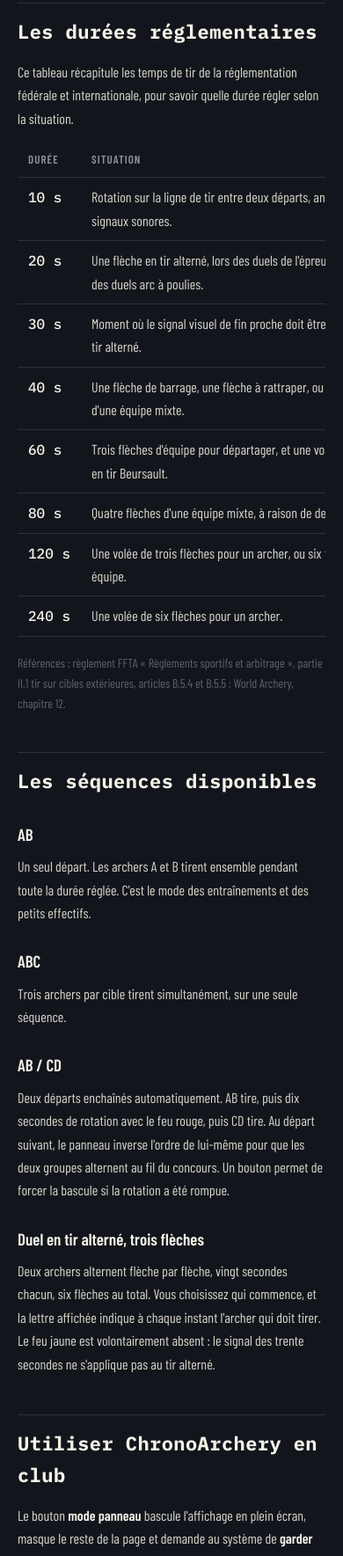
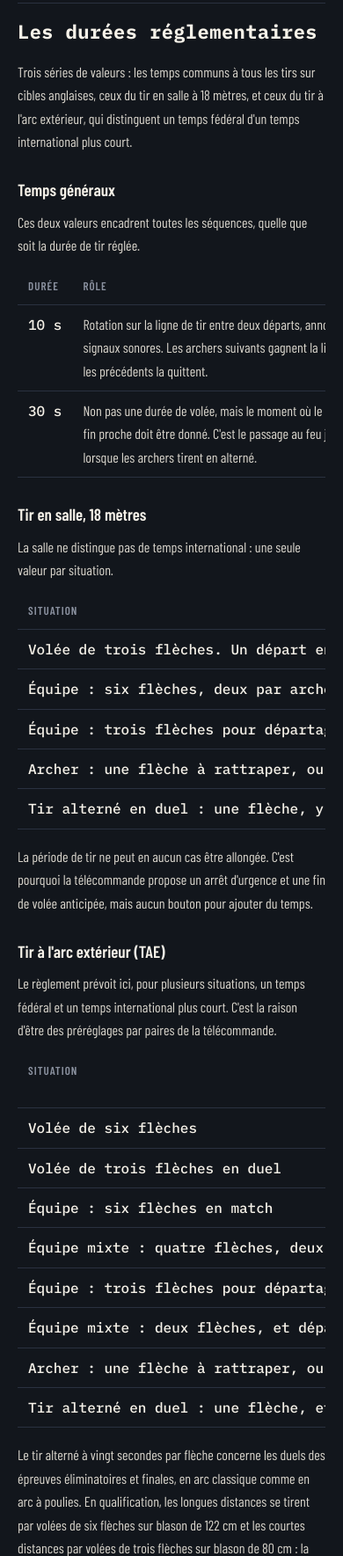
Before and after one commit to GhiBau/chronoarchery, a plain HTML site: page index.html in a window 390 px wide. Shown: the part 2237-4006 px from the top of the page at 88% size. Drawn offline with nearby package versions, Linux system fonts and the light colour scheme.

Commit message:
Revise shooting times and descriptions in index.
Updated the text and structure of the regulatory shooting times section in the HTML document, including changes to the tables and added descriptions for various shooting scenarios.

```diff
--- a/index.html
+++ b/index.html
@@ -479,30 +479,94 @@
 
   <h2>Les durées réglementaires</h2>
   <p>
-    Ce tableau récapitule les temps de tir de la réglementation fédérale et internationale, pour
-    savoir quelle durée régler selon la situation.
+    Trois séries de valeurs : les temps communs à tous les tirs sur cibles anglaises, ceux du tir en
+    salle à 18 mètres, et ceux du tir à l'arc extérieur, qui distinguent un temps fédéral d'un temps
+    international plus court.
+  </p>
+
+  <h3>Temps généraux</h3>
+  <p>
+    Ces deux valeurs encadrent toutes les séquences, quelle que soit la durée de tir réglée.
   </p>
   <div class="table-scroll">
     <table>
-      <caption class="sr-only">Temps de tir réglementaires en tir à l'arc</caption>
+      <caption class="sr-only">Temps communs à toutes les séquences de tir</caption>
       <thead>
-        <tr><th>Durée</th><th>Situation</th></tr>
+        <tr><th>Durée</th><th>Rôle</th></tr>
       </thead>
       <tbody>
-        <tr><td>10 s</td><td>Rotation sur la ligne de tir entre deux départs, annoncée par deux signaux sonores.</td></tr>
-        <tr><td>20 s</td><td>Une flèche en tir alterné, lors des duels de l'épreuve olympique et des duels arc à poulies.</td></tr>
-        <tr><td>30 s</td><td>Moment où le signal visuel de fin proche doit être donné, sauf en tir alterné.</td></tr>
-        <tr><td>40 s</td><td>Une flèche de barrage, une flèche à rattraper, ou deux flèches d'une équipe mixte.</td></tr>
-        <tr><td>60 s</td><td>Trois flèches d'équipe pour départager, et une volée d'une flèche en tir Beursault.</td></tr>
-        <tr><td>80 s</td><td>Quatre flèches d'une équipe mixte, à raison de deux par archer.</td></tr>
-        <tr><td>120 s</td><td>Une volée de trois flèches pour un archer, ou six flèches pour une équipe.</td></tr>
-        <tr><td>240 s</td><td>Une volée de six flèches pour un archer.</td></tr>
+        <tr><td>10 s</td><td>Rotation sur la ligne de tir entre deux départs, annoncée par deux signaux sonores. Les archers suivants gagnent la ligne pendant que les précédents la quittent.</td></tr>
+        <tr><td>30 s</td><td>Non pas une durée de volée, mais le moment où le signal visuel de fin proche doit être donné. C'est le passage au feu jaune, sauf lorsque les archers tirent en alterné.</td></tr>
       </tbody>
     </table>
   </div>
+
+  <h3>Tir en salle, 18 mètres</h3>
+  <p>
+    La salle ne distingue pas de temps international : une seule valeur par situation.
+  </p>
+  <div class="table-scroll">
+    <table>
+      <caption class="sr-only">Temps de tir en salle à 18 mètres</caption>
+      <thead>
+        <tr><th>Situation</th><th>Temps</th></tr>
+      </thead>
+      <tbody>
+        <tr><td>Volée de trois flèches. Un départ en compte vingt.</td><td>120 s</td></tr>
+        <tr><td>Équipe : six flèches, deux par archer, en duel ou en match</td><td>120 s</td></tr>
+        <tr><td>Équipe : trois flèches pour départager, une par archer</td><td>60 s</td></tr>
+        <tr><td>Archer : une flèche à rattraper, ou départage individuel</td><td>40 s</td></tr>
+        <tr><td>Tir alterné en duel : une flèche, y compris pour départager</td><td>20 s</td></tr>
+      </tbody>
+    </table>
+  </div>
+  <p>
+    La période de tir ne peut en aucun cas être allongée. C'est pourquoi la télécommande propose un
+    arrêt d'urgence et une fin de volée anticipée, mais aucun bouton pour ajouter du temps.
+  </p>
+
+  <h3>Tir à l'arc extérieur (TAE)</h3>
+  <p>
+    Le règlement prévoit ici, pour plusieurs situations, un temps fédéral et un temps international
+    plus court. C'est la raison d'être des préréglages par paires de la télécommande.
+  </p>
+  <div class="table-scroll">
+    <table>
+      <caption class="sr-only">Temps de tir à l'arc extérieur, temps fédéral et temps international</caption>
+      <thead>
+        <tr><th>Situation</th><th>Temps fédéral</th><th>International</th></tr>
+      </thead>
+      <tbody>
+        <tr><td>Volée de six flèches</td><td>240 s</td><td>180 s</td></tr>
+        <tr><td>Volée de trois flèches en duel</td><td>120 s</td><td>90 s</td></tr>
+        <tr><td>Équipe : six flèches en match</td><td>120 s</td><td>—</td></tr>
+        <tr><td>Équipe mixte : quatre flèches, deux par archer</td><td>80 s</td><td>—</td></tr>
+        <tr><td>Équipe : trois flèches pour départager, une par archer</td><td>60 s</td><td>—</td></tr>
+        <tr><td>Équipe mixte : deux flèches, et départage en match</td><td>40 s</td><td>—</td></tr>
+        <tr><td>Archer : une flèche à rattraper, ou départage</td><td>40 s</td><td>30 s</td></tr>
+        <tr><td>Tir alterné en duel : une flèche, et départage</td><td>20 s</td><td>20 s</td></tr>
+      </tbody>
+    </table>
+  </div>
+  <p>
+    Le tir alterné à vingt secondes par flèche concerne les duels des épreuves éliminatoires et
+    finales, en arc classique comme en arc à poulies. En qualification, les longues distances se
+    tirent par volées de six flèches sur blason de 122 cm et les courtes distances par volées de
+    trois flèches sur blason de 80 cm : la durée à régler découle du nombre de flèches de la volée,
+    pas de la distance elle-même.
+  </p>
+  <p>
+    Ces durées valent pour les tirs sur cibles anglaises, les seuls où un panneau de chronométrage
+    est utilisé. Sur les disciplines de parcours (campagne, nature, 3D), le temps court par cible à
+    partir du moment où l'archer prend place au pas de tir, et il est contrôlé par l'arbitre au
+    chronomètre. Le champ <code>Autre…</code> de la télécommande accepte n'importe quelle durée
+    entre 5 et 600 secondes, pour un format d'entraînement ou une animation de club.
+  </p>
   <p class="ref">
-    Références : règlement FFTA « Règlements sportifs et arbitrage », partie II.1 tir sur cibles
-    extérieures, articles B.5.4 et B.5.5 ; World Archery, chapitre 12.
+    Références : règlement FFTA « Règlements sportifs et arbitrage ». Partie II.1 tir sur cibles
+    extérieures, articles B.5.4.1 à B.5.4.6 pour les temps alloués et B.5.5.1 pour la rotation.
+    Partie II.2 tir en salle, articles B.5.3.1 à B.5.3.4 pour les temps alloués, B.5.3.5 sur
+    l'impossibilité d'allonger la période de tir et B.5.3.6.1 pour le signal des trente secondes.
   </p>
 
   <h2>Les séquences disponibles</h2>
@@ -571,6 +635,7 @@
         <tr><td>duree</td><td>Un nombre de secondes entre 5 et 600. Une valeur qui ne correspond à aucun préréglage bascule sur la durée personnalisée.</td></tr>
         <tr><td>depart</td><td><code>a</code> ou <code>b</code> : désigne l'archer qui commence, en mode duel.</td></tr>
         <tr><td>son</td><td><code>0</code> coupe les signaux sonores, <code>1</code> les active.</td></tr>
+        <tr><td>ecran</td><td><code>0</code> laisse l'appareil se mettre en veille, <code>1</code> garde l'écran allumé.</td></tr>
         <tr><td>panneau</td><td><code>1</code> ouvre directement en mode panneau, sans le contenu de cette page.</td></tr>
       </tbody>
     </table>
@@ -626,7 +691,7 @@
 </article>
 
 <footer class="doc-footer">
-  <span>Dernière mise à jour : 14 septembre 2026 · Éditeur : Ghislain Baudichaud</span>
+  <span>Dernière mise à jour : 15 septembre 2026 · Éditeur : Ghislain Baudichaud · IA : Claude</span>
   <span>
     <a href="https://github.com/GhiBau/chronoarchery/discussions" target="_blank" rel="noopener">Poser une question</a>
     ·
@@ -661,12 +726,13 @@
   <div class="control-group" id="durationGroup">
     <span class="control-label">Durée</span>
     <div class="chip-row" id="durationChips">
-      <button class="chip" data-duration="240">240s</button>
-      <button class="chip" data-duration="180">180s</button>
-      <button class="chip active" data-duration="120">120s</button>
-      <button class="chip" data-duration="90">90s</button>
-      <button class="chip" data-duration="80">80s</button>
-      <button class="chip" data-duration="40">40s</button>
+      <button class="chip" data-duration="240" title="Volée de 6 flèches — temps fédéral">240s</button>
+      <button class="chip" data-duration="180" title="Volée de 6 flèches — temps international">180s</button>
+      <button class="chip active" data-duration="120" title="Volée de 3 flèches — temps fédéral">120s</button>
+      <button class="chip" data-duration="90" title="Volée de 3 flèches — temps international">90s</button>
+      <button class="chip" data-duration="80" title="Équipe mixte : 4 flèches, 2 par archer">80s</button>
+      <button class="chip" data-duration="60" title="Équipe : 3 flèches pour départager, 1 par archer">60s</button>
+      <button class="chip" data-duration="40" title="Flèche à rattraper, départage, ou 2 flèches d'équipe mixte">40s</button>
       <button class="chip" data-duration="custom">Autre…</button>
     </div>
     <input type="number" id="customDuration" min="5" max="600" placeholder="Durée en secondes" style="display:none;">
@@ -1322,6 +1388,12 @@
     if(son === '0' && soundOn) soundToggle.click();
     if(son === '1' && !soundOn) soundToggle.click();
 
+    // Appliqué avant le mode panneau : sinon celui-ci prendrait un verrou
+    // d'écran que le lien demande justement de ne pas prendre.
+    const ecran = p.get('ecran');
+    if(ecran === '0' && keepAwake) wakeToggle.click();
+    if(ecran === '1' && !keepAwake) wakeToggle.click();
+
     if(p.get('panneau') === '1') applyPanelMode(true);
   }
 
@@ -1335,6 +1407,7 @@
       p.set('duree', String(totalDuration));
     }
     if(!soundOn) p.set('son', '0');
+    if(!keepAwake) p.set('ecran', '0');
     if(panelMode) p.set('panneau', '1');
     return base + '?' + p.toString();
   }
```
